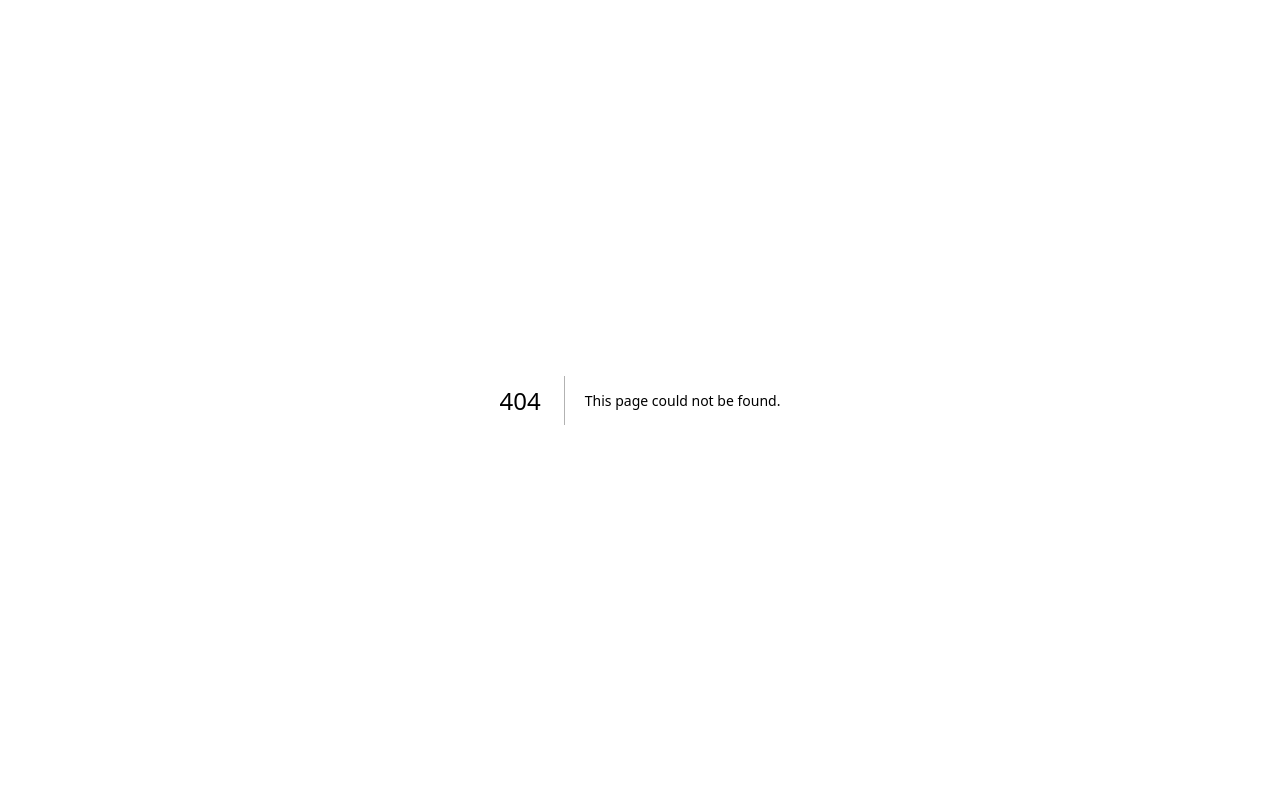
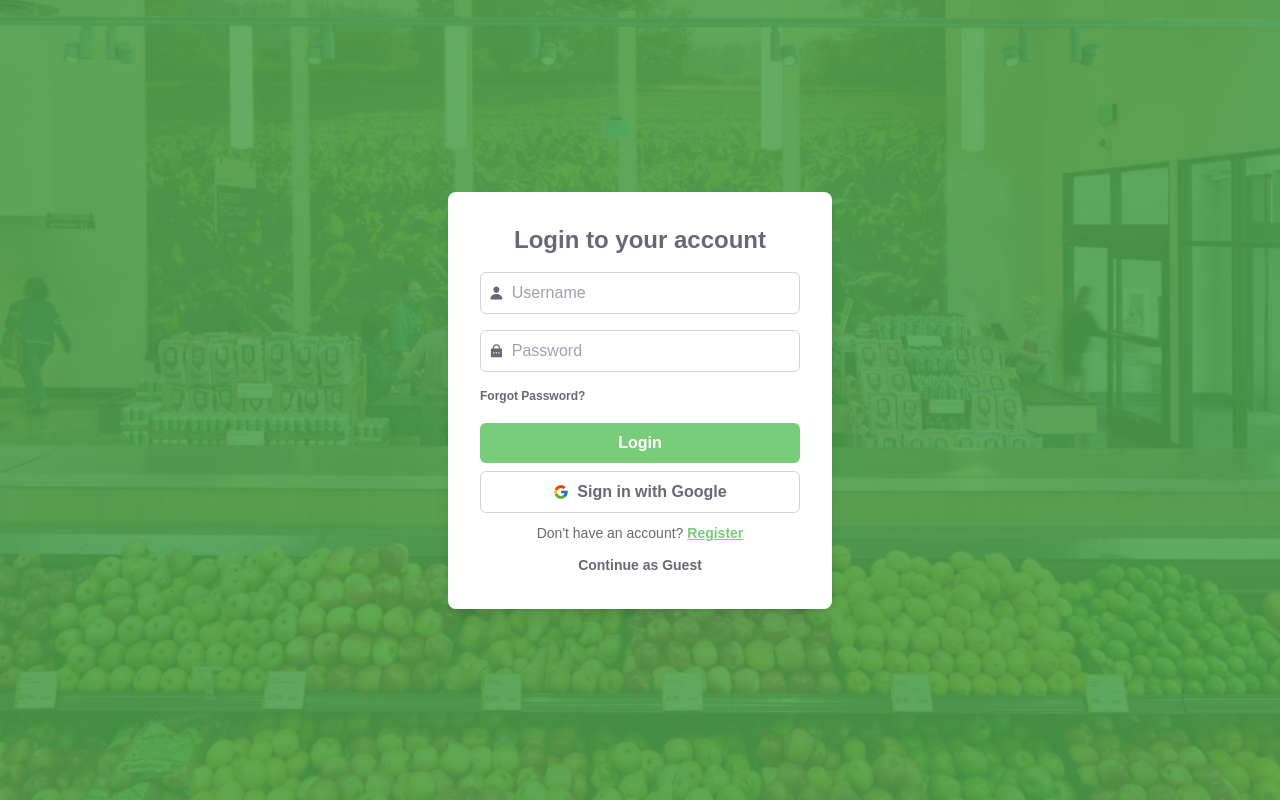
Before and after one commit to hafidhhusna/grocery-store-PAW6, a Next.js app: page /login in a window 1280 px wide. Before the commit this address had no page. Built offline with nearby package versions, Linux system fonts and the light colour scheme.

Commit message:
feat: make a login page

```diff
--- a/package.json
+++ b/package.json
@@ -15,7 +15,8 @@
     "next-auth": "^4.24.7",
     "react": "^18",
     "react-dom": "^18",
-    "react-icons": "^5.3.0"
+    "react-icons": "^5.3.0",
+    "react-router-dom": "^6.28.0"
   },
   "devDependencies": {
     "@types/node": "^20",
--- /dev/null
+++ b/src/app/login/page.tsx
@@ -0,0 +1,84 @@
+"use client"
+
+import { FcGoogle } from 'react-icons/fc';
+import { useRouter } from 'next/navigation';
+import { IoPerson } from "react-icons/io5";
+import { RiLockPasswordFill } from "react-icons/ri";
+
+export default function Login() {
+  const router = useRouter();
+
+  const handleRegisterRedirect = () => {
+    router.push('/signin');
+  };
+
+  const handleLogin = (e: React.FormEvent) => {
+    e.preventDefault();
+    router.push('/dashboard');
+  };
+
+  const handleGoogleSignIn = () => {
+    router.push('/signin-google');  // Ubah sesuai routes/logika login with google
+  };
+
+  const handleGuestRedirect = () => {
+    router.push('/dashboard');
+  };
+
+  return (
+    <div className="h-screen flex justify-center items-center bg-cover bg-center" style={{ backgroundImage: 'url(/background-green.png)' }}>
+      <div className="bg-white p-8 rounded-lg shadow-lg w-96">
+        <h1 className="text-2xl font-semibold text-center mb-4 text-[#666876]">Login to your account</h1>
+        <form className="space-y-4" onSubmit={handleLogin}>
+          <div className="flex items-center border border-gray-300 rounded-md p-2">
+            <IoPerson className="text-[#666876] mr-2" />
+            <input
+              id="username"
+              type="text"
+              placeholder="Username"
+              className="w-full bg-transparent text-[#666876] focus:outline-none"
+            />
+          </div>
+          <div className="flex items-center border border-gray-300 rounded-md p-2 mt-4">
+            <RiLockPasswordFill className="text-[#666876] mr-2" />
+            <input
+              id="password"
+              type="password"
+              placeholder="Password"
+              className="w-full bg-transparent text-[#666876] focus:outline-none"
+            />
+          </div>
+          <a href="#" className="text-[#666876] text-xs font-semibold inline-block">Forgot Password?</a>
+          <div className="flex flex-col space-y-2 mt-4">
+            <button type="submit" className="bg-[#79CC79] text-white font-semibold p-2 rounded-md">Login</button>
+            <button
+              type="button"
+              onClick={handleGoogleSignIn}
+              className="flex items-center justify-center bg-white border border-gray-300 p-2 rounded-md"
+            >
+              <FcGoogle className="mr-2" />
+              <span className="text-[#666876] font-semibold">Sign in with Google</span>
+            </button>
+            <div className="text-center">
+              <span className="text-sm text-[#666876]">Don't have an account? </span>
+              <button
+                onClick={handleRegisterRedirect}
+                className="text-[#79CC79] text-sm font-semibold underline"
+              >
+                Register
+              </button>
+            </div>
+            <div className="text-center">
+              <button
+                onClick={handleGuestRedirect}
+                className="text-[#666876] text-sm font-semibold"
+              >
+                Continue as Guest
+              </button>
+            </div>
+          </div>
+        </form>
+      </div>
+    </div>
+  );
+}
```
Also changed, not shown: src/components/ui/SearchBar.tsx (+0 -48 lines), public/background-green.png (added), src/app/page/ghi.tsx (deleted), 1 other file (tests, documents, lock files or other folders).
